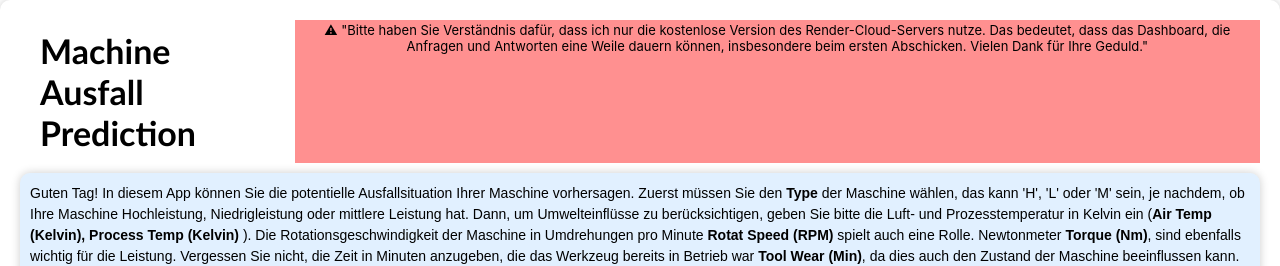
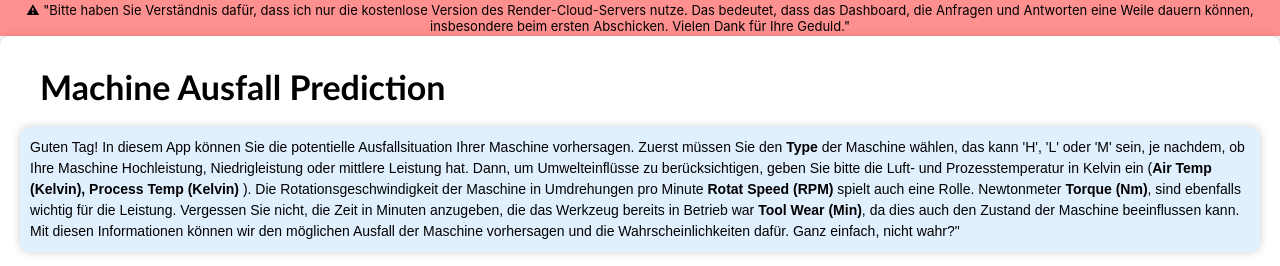
Before and after one commit to solainv/machine-fail-reactapp, a React (Create React App) app: page / in a window 1280 px wide. Shown: the top 266 px of the page. Built offline with nearby package versions, Linux system fonts and the light colour scheme.

Commit message:
Update App.js

```diff
--- a/src/App.js
+++ b/src/App.js
@@ -49,14 +49,14 @@ function App() {
             <Route exact path="/">
               {!isLoggedIn ? (
                 <>
+                    <div className='hinweis'>
+                        ⚠ "Bitte haben Sie Verständnis dafür, dass ich nur die kostenlose Version des Render-Cloud-Servers
+                        nutze. Das bedeutet, dass das Dashboard, die Anfragen und Antworten eine Weile dauern können,
+                        insbesondere beim ersten Abschicken. Vielen Dank für Ihre Geduld."
+                    </div>
                   <header className="header">
                     <div className='h1-admin'>
                       <h1 className='title'>Machine Ausfall Prediction</h1>
-                      <div className='hinweis'>
-                        ⚠ "Bitte haben Sie Verständnis dafür, dass ich nur die kostenlose Version des Render-Cloud-Servers
-                        nutze. Das bedeutet, dass das Dashboard, die Anfragen und Antworten eine Weile dauern können,
-                        insbesondere beim ersten Abschicken. Vielen Dank für Ihre Geduld."
-                      </div>
 
                     </div>
 
```
